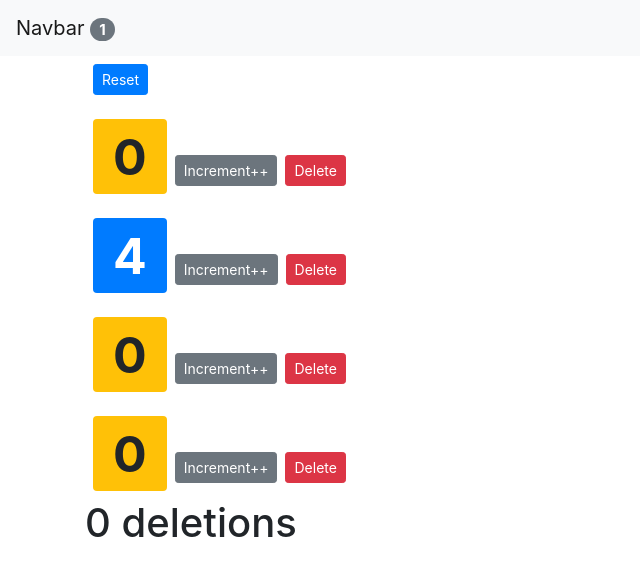
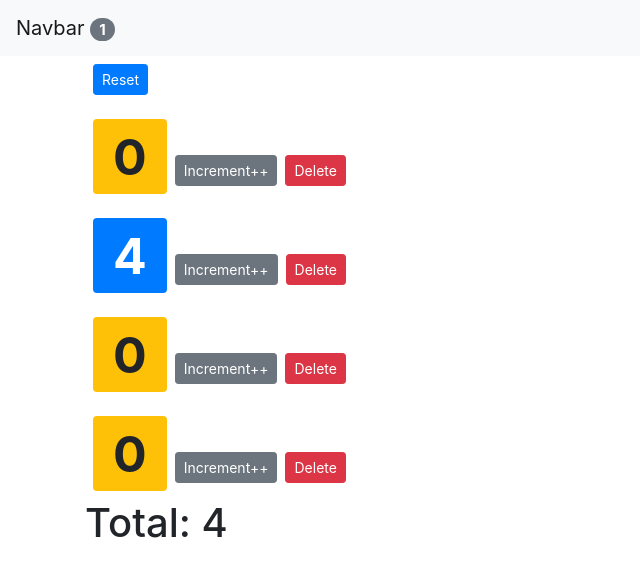
Before and after one commit to valcaro87/react-app-with-mosh, a React (Create React App) app: page / in a window 1280 px wide. Shown: the top 576 px of the page, without its empty margins (0-640 px from the left). Built offline with nearby package versions, Linux system fonts and the light colour scheme.

Commit message:
updating-phase

```diff
--- a/src/App.js
+++ b/src/App.js
@@ -32,7 +32,6 @@ class App extends React.Component {
       const index = counters.indexOf(counter);
       counters[index] = { ...counter };
       counters[index].value++;
-      // console.log(counters[index]);
       this.setState({ counters });
   };
 
@@ -54,6 +53,8 @@ class App extends React.Component {
 
   render() {
     console.log ('App rendered #order#2');
+    const total=(this.state.counters.reduce((total,currentItem) =>  total = total + currentItem.value , 0 ));
+    //console.log (total);
 
     return (
       <React.Fragment>
@@ -64,7 +65,7 @@ class App extends React.Component {
             onReset={this.handleReset}
             onIncrement={this.handleIncrement}
             onDelete={this.handleDelete}
-            onZZZ={this.state.zzz}
+            onZZZ={total}
           />
         </main>
       </React.Fragment>
--- a/src/components/counter.jsx
+++ b/src/components/counter.jsx
@@ -1,31 +1,18 @@
 import React, { Component } from 'react';
 
 class Counter extends Component {
-    // state = {
-    //     count: this.props.counter.value
-    //     //tags: ['tag1','tag2','tag3']
-    // };
+    componentDidUpdate(prevProps, prevState) {
+        console.log('prevProps:', prevProps);
+        console.log('prevState:', prevState);
+        if (prevProps.counter.value !== this.props.counter.value) {
+            // Ajax call and get new data from the server
+        }
+    }
 
     styles = {
         fontSize: '50px',
         fontWeight: 'bold'
     };
-
-    // constructor() {
-    //     super();
-    //     //console.log('construction', this);
-    //     this.handleIncrement = this.handleIncrement.bind(this);
-    // }
-
-    // handleIncrement = (product) => {
-    //     //console.log(product);
-    //     //this.props.value = 0;
-    //     this.setState({ count: this.state.count + 1 });
-    // };
-
-    // doHandleIncrement = () => {
-    //     this.handleIncrement({ id: 1 });
-    // }
 
     render() {
         //console.log(this.props);
--- a/src/components/counters.jsx
+++ b/src/components/counters.jsx
@@ -30,7 +30,7 @@ class Counters extends Component {
                     </Counter>
 
                 ))}
-                <h1>{onZZZ}</h1>
+                <h1>Total: {onZZZ}</h1>
             </div>
         );
     }
```
